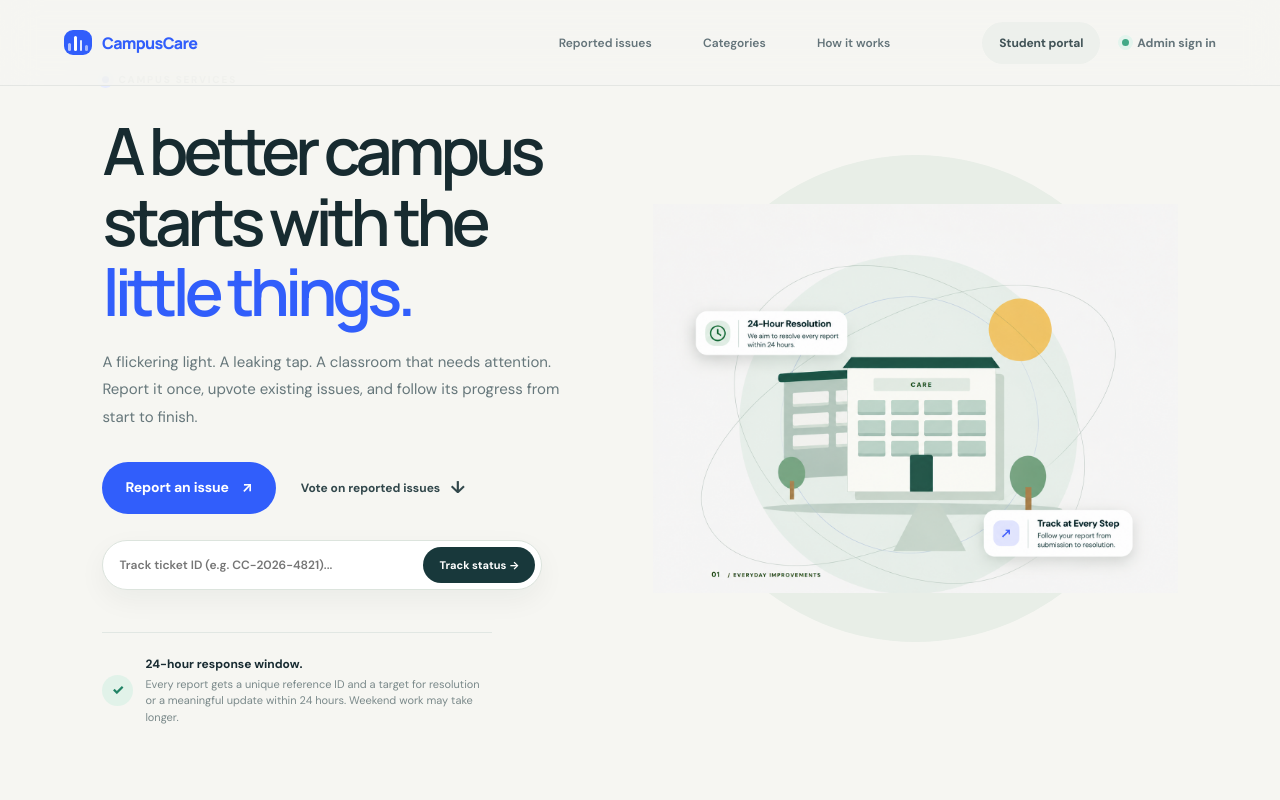
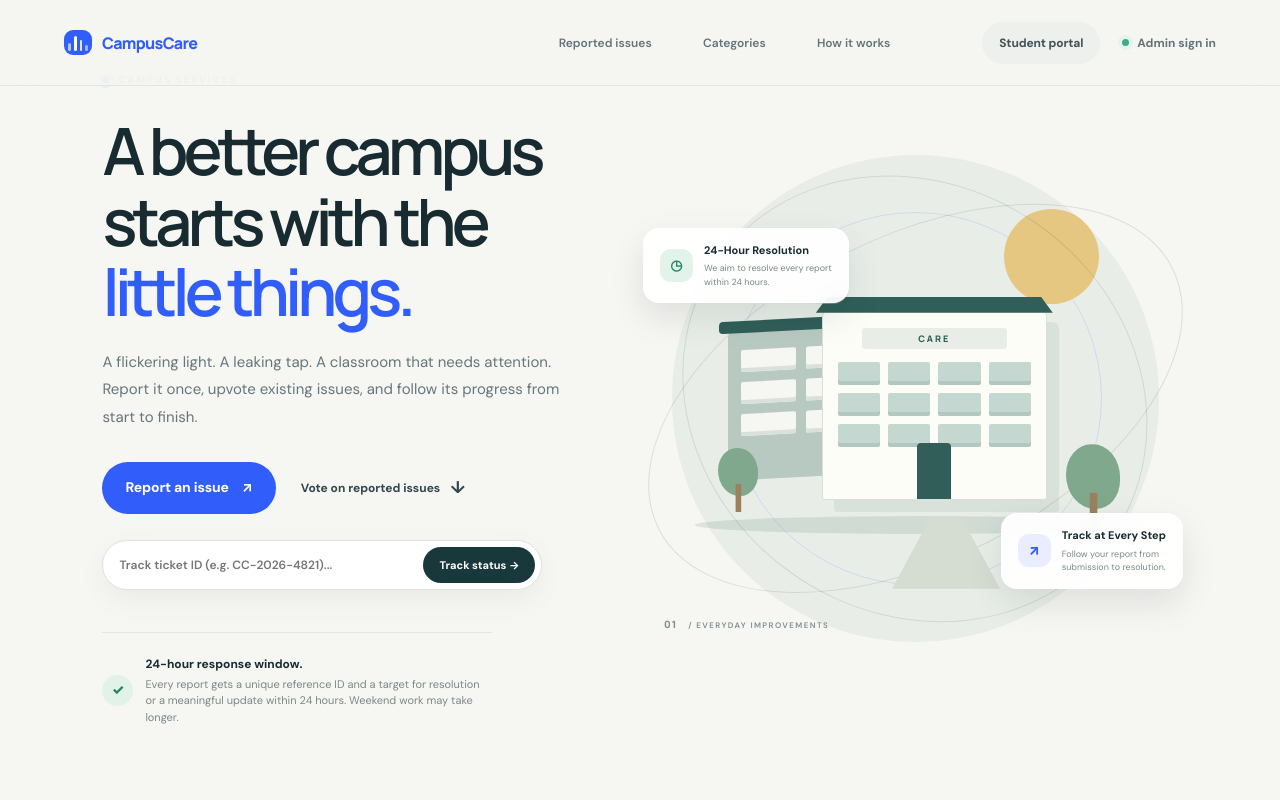
Before and after one commit to hey-meridian/campus-care, a website: page public/index.html in a window 1280 px wide. Shown: the top 800 px of the page. Drawn offline with Linux system fonts and the light colour scheme; no server answers.

Commit message:
Add files via upload

```diff
--- a/public/index.html
+++ b/public/index.html
@@ -44,14 +44,24 @@
         </form>
         <div class="refresh-promise"><span class="refresh-promise-icon">✓</span><span><b>24-hour response window.</b><small>Every report gets a unique reference ID and a target for resolution or a meaningful update within 24 hours. Weekend work may take longer.</small></span></div>
       </div>
-      <div class="refresh-hero-art">
-        <img
-          class="refresh-hero-illustration"
-          src="assets/campuscare-hero-final.png"
-          alt="CampusCare illustration highlighting 24-Hour Resolution and Track at Every Step, showing a campus building with a 24-hour clock and progress tracking."
-          loading="eager"
-          fetchpriority="high"
-        />
+      <div class="refresh-hero-art" draggable="false" role="img" aria-label="A campus illustration with a 24-hour resolution callout and a step-by-step complaint tracking callout">
+        <div class="art-sun" aria-hidden="true"></div>
+        <div class="art-orbit art-orbit-one" aria-hidden="true"></div>
+        <div class="art-orbit art-orbit-two" aria-hidden="true"></div>
+        <div class="art-label art-label-top">
+          <span class="art-label-icon art-label-green" aria-hidden="true">◷</span>
+          <span><b>24-Hour Resolution</b><small>We aim to resolve every report<br />within 24 hours.</small></span>
+        </div>
+        <div class="campus-illustration" aria-hidden="true">
+          <div class="campus-back-building"><div class="building-roof"></div><div class="building-windows"><i></i><i></i><i></i><i></i><i></i><i></i></div></div>
+          <div class="campus-main-building"><div class="building-sign">CARE</div><div class="building-window-grid"><i></i><i></i><i></i><i></i><i></i><i></i><i></i><i></i><i></i><i></i><i></i><i></i></div><div class="building-door"></div></div>
+          <div class="campus-tree tree-one"><i></i><b></b></div><div class="campus-tree tree-two"><i></i><b></b></div><div class="campus-ground"></div><div class="campus-path"></div>
+        </div>
+        <div class="art-label art-label-bottom">
+          <span class="art-label-icon art-label-blue" aria-hidden="true">↗</span>
+          <span><b>Track at Every Step</b><small>Follow your report from<br />submission to resolution.</small></span>
+        </div>
+        <div class="art-number">01 <span>/ EVERYDAY IMPROVEMENTS</span></div>
       </div>
     </section>
 
--- a/public/style.css
+++ b/public/style.css
@@ -1262,30 +1262,13 @@ button, input, select, textarea { font-family: var(--font-body); }
   .student-issue-card { padding: 21px; gap: 18px; }
 }
 
-
-/* Final approved CampusCare hero artwork */
+/* Decorative hero artwork is part of the page layout, not a draggable/selectable asset. */
+.refresh-hero-art,
+.refresh-hero-art * {
+  -webkit-user-select: none;
+  user-select: none;
+  -webkit-user-drag: none;
+}
 .refresh-hero-art {
-  min-height: 0;
-  position: relative;
-  display: flex;
-  align-items: center;
-  justify-content: center;
-  isolation: auto;
+  pointer-events: none;
 }
-.refresh-hero-illustration {
-  display: block;
-  width: 100%;
-  height: auto;
-  max-width: 680px;
-  object-fit: contain;
-  border: 0;
-  border-radius: 0;
-  box-shadow: none;
-}
-@media (max-width: 1050px) {
-  .refresh-hero-art { width: 100%; }
-  .refresh-hero-illustration { max-width: 620px; margin-inline: auto; }
-}
-@media (max-width: 650px) {
-  .refresh-hero-illustration { width: 108%; max-width: none; margin-inline: -4%; }
-}
```
